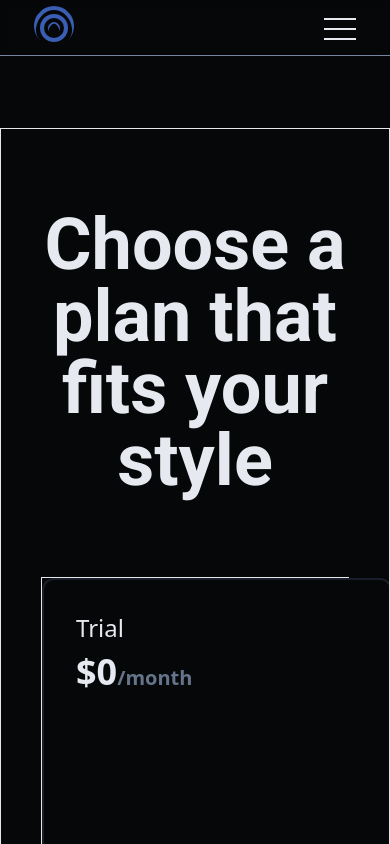
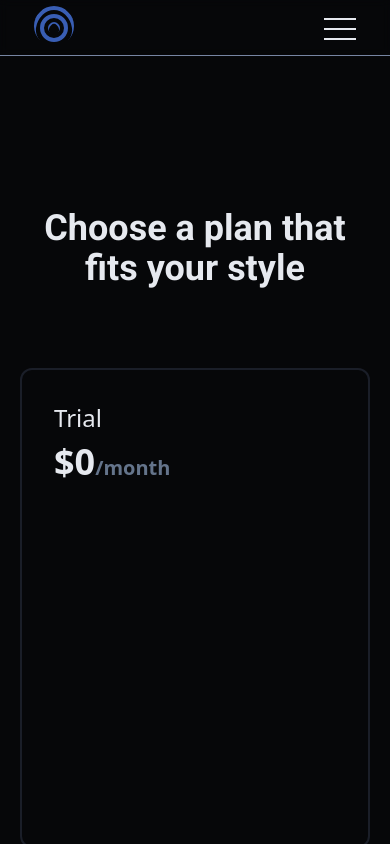
Before and after one commit to Lavryniukk/omniscent-frontend, a Next.js app: page /memberships in a window 390 px wide. Shown: the top 844 px of the page. Built offline with nearby package versions, Linux system fonts and the light colour scheme.

Commit message:
added responsoviness for pricing heading and minor bug fixes

```diff
--- a/app/components/pricingFAQComponents/PricingFAQItem.tsx
+++ b/app/components/FAQComponents/FAQItem.tsx
@@ -4,7 +4,7 @@ import { BsChevronDown } from "react-icons/bs";
 import { useState } from "react";
 type Props = { question: string; answer: string };
 
-let PricingFAQItem = ({ question, answer }: Props) => {
+let FAQItem = ({ question, answer }: Props) => {
   const [isOpen, setIsOpen] = useState(false);
 
   const handleClick = () => {
@@ -36,4 +36,4 @@ let PricingFAQItem = ({ question, answer }: Props) => {
   );
 };
 
-export default PricingFAQItem;
+export default FAQItem;
--- a/app/modules/memberships/FAQSection/PricingFAQ.tsx
+++ b/app/modules/memberships/FAQSection/PricingFAQ.tsx
@@ -1,4 +1,4 @@
-import PricingFAQItem from "@/app/components/pricingFAQComponents/PricingFAQItem";
+import FAQItem from "@/app/components/FAQComponents/FAQItem";
 
 let PricingFAQ = () => {
   return (
@@ -6,32 +6,32 @@ let PricingFAQ = () => {
       className="space-y-10 select-none pricing overflow-x-hidden px-10 bg-transparent mx-auto box-border max-w-10xl
   w-full my-60 h-fit justify-around items-center"
     >
-      <h2 className="text-5xl  font-roboto mx-auto font-bold text-center text-text">
+      <h2 className="text-4xl sm:text-5xl  font-roboto mx-auto font-bold text-center text-text">
         FAQ
       </h2>
 
       <div className="sm:p-8 p-4 space-y-5">
-        <PricingFAQItem
+        <FAQItem
           question="How much does your product/service cost?"
           answer="Our pricing varies depending on the plan you choose. Please visit our pricing page for detailed information."
         />
 
-        <PricingFAQItem
+        <FAQItem
           question="Do you offer a free trial?"
           answer="Yes, we provide a free trial for 14 days so you can explore our features before committing."
         />
 
-        <PricingFAQItem
+        <FAQItem
           question="Is there a discount for annual subscriptions?"
           answer="Absolutely! We offer significant discounts for annual subscriptions compared to monthly plans."
         />
 
-        <PricingFAQItem
+        <FAQItem
           question="Can I change my plan later?"
           answer="Yes, you can upgrade or downgrade your plan at any time to suit your changing needs."
         />
 
-        <PricingFAQItem
+        <FAQItem
           question="What payment methods do you accept?"
           answer="We accept major credit cards, PayPal, and other secure payment options for your convenience."
         />
--- a/app/modules/memberships/PricingSection/Pricing.tsx
+++ b/app/modules/memberships/PricingSection/Pricing.tsx
@@ -2,12 +2,12 @@ let Pricing = () => {
   return (
     <div className="w-full border-secondary from-slate-950 to-background">
       <div className="gradient h-[1000px] hidden 2xl:block center-align top-[230px] -z-10 blur-[160px] opacity-70 w-[1000px] absolute" />
-      <div className="box-border items-end justify-around w-full px-10 mx-auto my-32 overflow-x-hidden bg-transparent border select-none max-w-10xl h-fit">
-        <h2 className="mx-auto my-20 font-bold text-center text-text text-7xl font-roboto">
+      <div className="box-border items-end justify-around w-full lg:px-10 mx-auto my-32 overflow-x-hidden bg-transparent select-none max-w-10xl h-fit">
+        <h2 className="mx-auto my-20 font-bold text-center text-text text-4xl sm:text-5xl md:text-7xl font-roboto">
           Choose a plan that
           <br /> fits your style
         </h2>
-        <div className=" w-full flex 2xl:flex-nowrap flex-wrap flex-col border gap-5 max-w-[1400px] 2xl:h-[500px] lg:h-[1000px] h-[1600px] lg:flex-row relative 2xl:items-end mx-auto">
+        <div className="w-full flex 2xl:flex-nowrap flex-wrap flex-col gap-5 max-w-[1400px] 2xl:h-[500px] lg:h-[1000px] h-[1600px] lg:flex-row relative 2xl:items-end mx-auto">
           <div className="2xl:w-1/4 mx-auto lg:w-4/12 w-[350px] p-8 border-2 bg-background 2xl:h-[80%] lg:h-[45%] h-[30%] bg-opacity-90 rounded-xl border-secondary">
             <h1 className="mb-2 text-2xl font-light text-left text-text">
               Trial
--- a/app/shared/header/burgerPopup/BurgerPopup.tsx
+++ b/app/shared/header/burgerPopup/BurgerPopup.tsx
@@ -7,7 +7,7 @@ let Popup = ({ isOpen }: Props) => {
     <div
       className={`top-14 sm:hidden ${
         isOpen ? "right-0" : "-right-36"
-      } fixed h-full border-l w-3/12 transition-all py-10 backdrop-blur-md duration-200 flex flex-col space-y-5 justify-start items-center`}
+      } fixed h-full border-l w-3/12 transition-all py-10 backdrop-blur-md duration-200 flex flex-col space-y-5 justify-start items-center z-10`}
     >
       <div className="flex flex-col space-y-5 items-center">
         <HeaderLink url="/" name="Home" />
```
